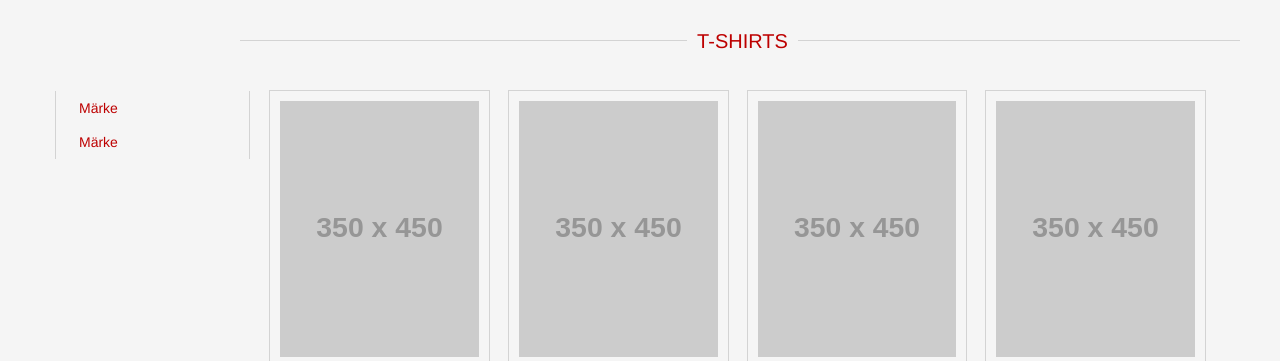
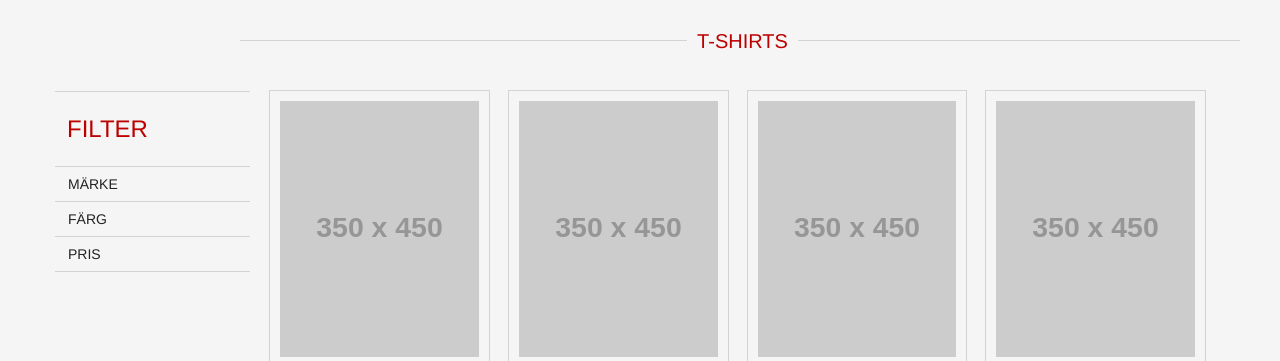
Before and after one commit to cama2014/Camaalbin, a PHP site: page /Tshirt.php in a window 1280 px wide. Shown: the part 75-436 px from the top of the page. Run offline with PHP 8.4, Linux system fonts and the light colour scheme; grey boxes labelled with a size stand in for pictures from a placeholder-image service; some libraries are stand-ins or nearby versions.

Commit message:
#11 08-01-2015

```diff
--- a/Tshirt.css
+++ b/Tshirt.css
@@ -6,32 +6,77 @@
     padding: 0;
     margin: 0;
     margin-top: 20px;
-    border-right: solid thin lightgray;
-    border-left: solid thin lightgray;
+    /*border-right: solid thin lightgray;*/
+    /*border-left: solid thin lightgray;*/
+    border-bottom: solid thin lightgrey;
 
 }
 
 ul.filter-lista{
 
     list-style: none;
-    margin: 0 10px 0 10px;
+    margin: 0;
     padding: 0;
+
+}
+
+ul.filter-lista li{
+
+    border-top: solid thin lightgray;
+
+}
+
+ul.filter-lista li h3{
+
+    color: #BD0000;
+    padding: 0px;
+    margin: 24px 0px 24px 12px;
 
 }
 
 .btn-primary {
 
-color: #BD0000;
-background-color: whitesmoke;
-border-color: whitesmoke;
+    color: #222;
+    background-color: whitesmoke;
+    border-color: whitesmoke;
 
 }
 
 .btn-primary:hover, .btn-primary:focus, .btn-primary:active, .btn-primary.active, .open>.dropdown-toggle.btn-primary {
 
-color: #BD0000;
- background-color: whitesmoke;
- border-color: whitesmoke;
+    color: #BD0000;
+    background-color: whitesmoke;
+    border-color: whitesmoke;
+
+}
+
+/*filter del dropdown*/
+
+.well {
+
+    min-height: 20px;
+    padding: 0px;
+    margin-bottom: 0px;
+    background-color: whitesmoke;
+    border: none;
+    border-radius: 0px;
+    -webkit-box-shadow: none;
+    box-shadow: none;
+
+}
+
+.well ul{
+
+    padding: 0px;
+
+}
+
+.well ul li{
+
+    list-style: none;
+    border-top: solid thin lightgray;
+    padding: 12px;
+    color: #777;
 
 }
 
--- a/Tshirt.php
+++ b/Tshirt.php
@@ -41,15 +41,17 @@
                 <div class="col-lg-2 filterdel">
                     <div class="filter">
                         <ul class="filter-lista">
+                            <li><h3>FILTER</h3></li>
                             <li>
-                                <a class="btn btn-primary" data-toggle="collapse" href="#collapseExample" aria-expanded="false" aria-controls="collapseExample">
-                                    Märke
+                                <a class="btn btn-primary" data-toggle="collapse" href="#marke" aria-expanded="false" aria-controls="marke">
+                                    MÄRKE
                                 </a>
-                                <div class="collapse" id="collapseExample">
+                                <div class="collapse" id="marke">
                                     <div class="well">
-                                       <ul>
-                                            <li>hej</li>
-                                            <li>då</li>
+                                        <ul>
+                                            <li>Appertiff</li>
+                                            <li>DC</li>
+                                            <li>Skank</li>
                                         </ul>
                                     </div>
                                 </div>
@@ -59,14 +61,40 @@
                     <div class="filter">
                         <ul class="filter-lista">
                             <li>
-                                <a class="btn btn-primary" data-toggle="collapse" href="#collapseExample" aria-expanded="false" aria-controls="collapseExample">
-                                    Märke
+                                <a class="btn btn-primary" data-toggle="collapse" href="#farg" aria-expanded="false" aria-controls="farg">
+                                    FÄRG
                                 </a>
-                                <div class="collapse" id="collapseExample">
+                                <div class="collapse" id="farg">
                                     <div class="well">
                                         <ul>
-                                            <li>hej</li>
+                                            <li>fel</li>
                                             <li>då</li>
+                                        </ul>
+
+                                    </div>
+                                </div>
+                            </li>
+                        </ul>
+                    </div>
+                    <div class="filter">
+                        <ul class="filter-lista">
+                            <li>
+                                <a class="btn btn-primary" data-toggle="collapse" href="#pris" aria-expanded="false" aria-controls="pris">
+                                    PRIS
+                                </a>
+                                <div class="collapse" id="pris">
+                                    <div class="well">
+                                        <ul>
+                                            <li>100 SEK - 199 SEK</li>
+                                            <li>200 SEK - 299 SEK</li>
+                                            <li>300 SEK - 399 SEK</li>
+                                            <li>400 SEK - 499 SEK</li>
+                                            <li>500 SEK - 599 SEK</li>
+                                            <li>600 SEK - 699 SEK</li>
+                                            <li>700 SEK - 799 SEK</li>
+                                            <li>800 SEK - 899 SEK</li>
+                                            <li>900 SEK - 999 SEK</li>
+                                            <li>1000 SEK eller mer</li>
                                         </ul>
 
                                     </div>
@@ -213,7 +241,6 @@
                         </div>
                     </div>
                 </div>
-
             </div>
         </div>
 
```
